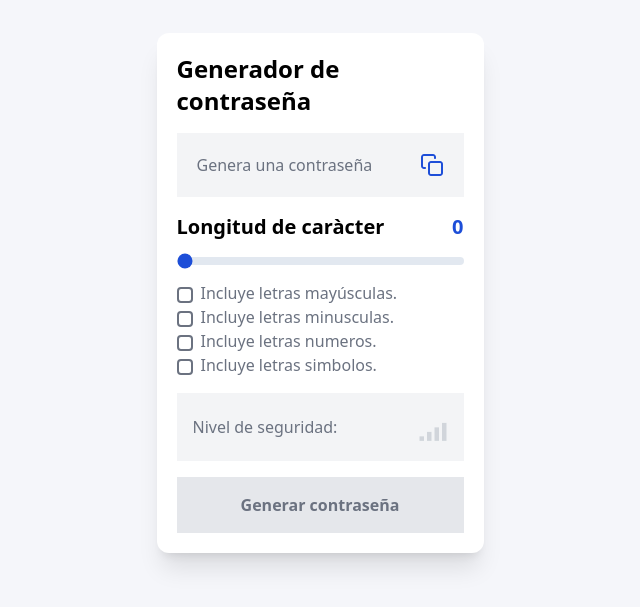
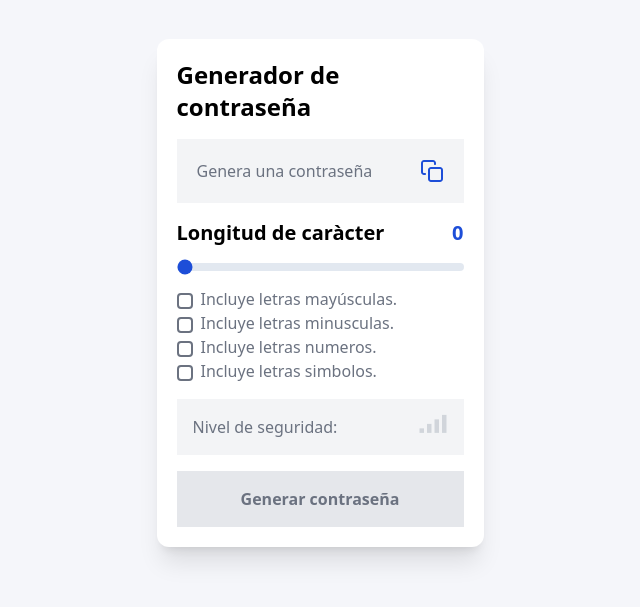
Before and after one commit to FernandoCM18/password-generator, a React (Vite) app: page / in a window 1280 px wide. Shown: the part 107-714 px from the top of the page, without its empty margins (320-960 px from the left). Built offline with nearby package versions, Linux system fonts and the light colour scheme.

Commit message:
fix: 💄 Add a negative margin to center the svg

```diff
--- a/src/components/SecurityLevel.tsx
+++ b/src/components/SecurityLevel.tsx
@@ -25,7 +25,7 @@ export const SecurityLevel = ({activeCount, message}: Props) => {
   return (
     <div className="flex justify-between items-center bg-gray-100 p-4">
       <p className="text-gray-500">Nivel de seguridad: <span className="font-bold">{message}</span></p>
-      <svg xmlns="http://www.w3.org/2000/svg" viewBox="0 0 24 24" className="w-9 h-9">
+      <svg xmlns="http://www.w3.org/2000/svg" viewBox="0 0 24 24" className="w-9 h-9 -mt-4">
         {bars}
       </svg>
     </div>
```
